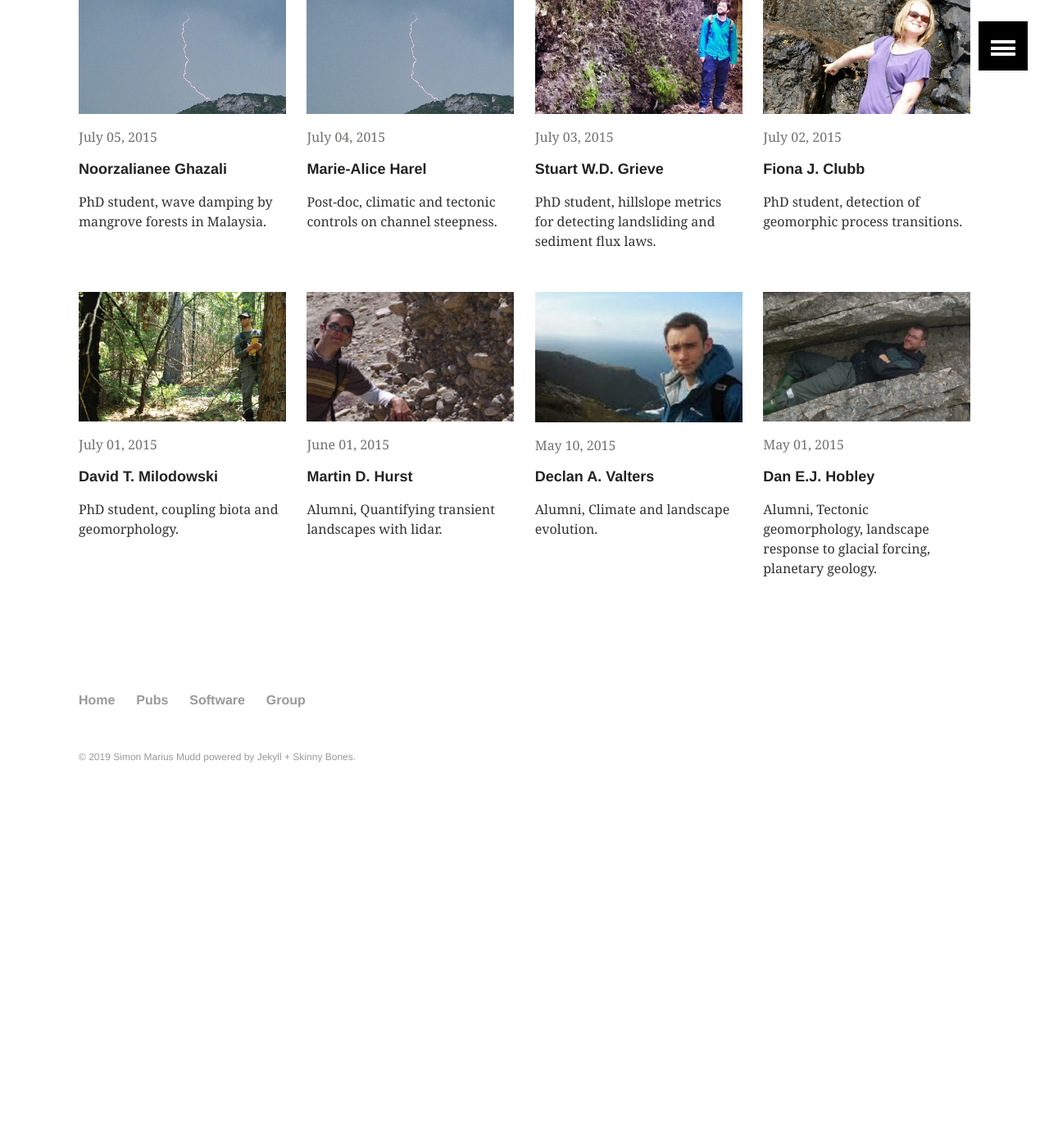
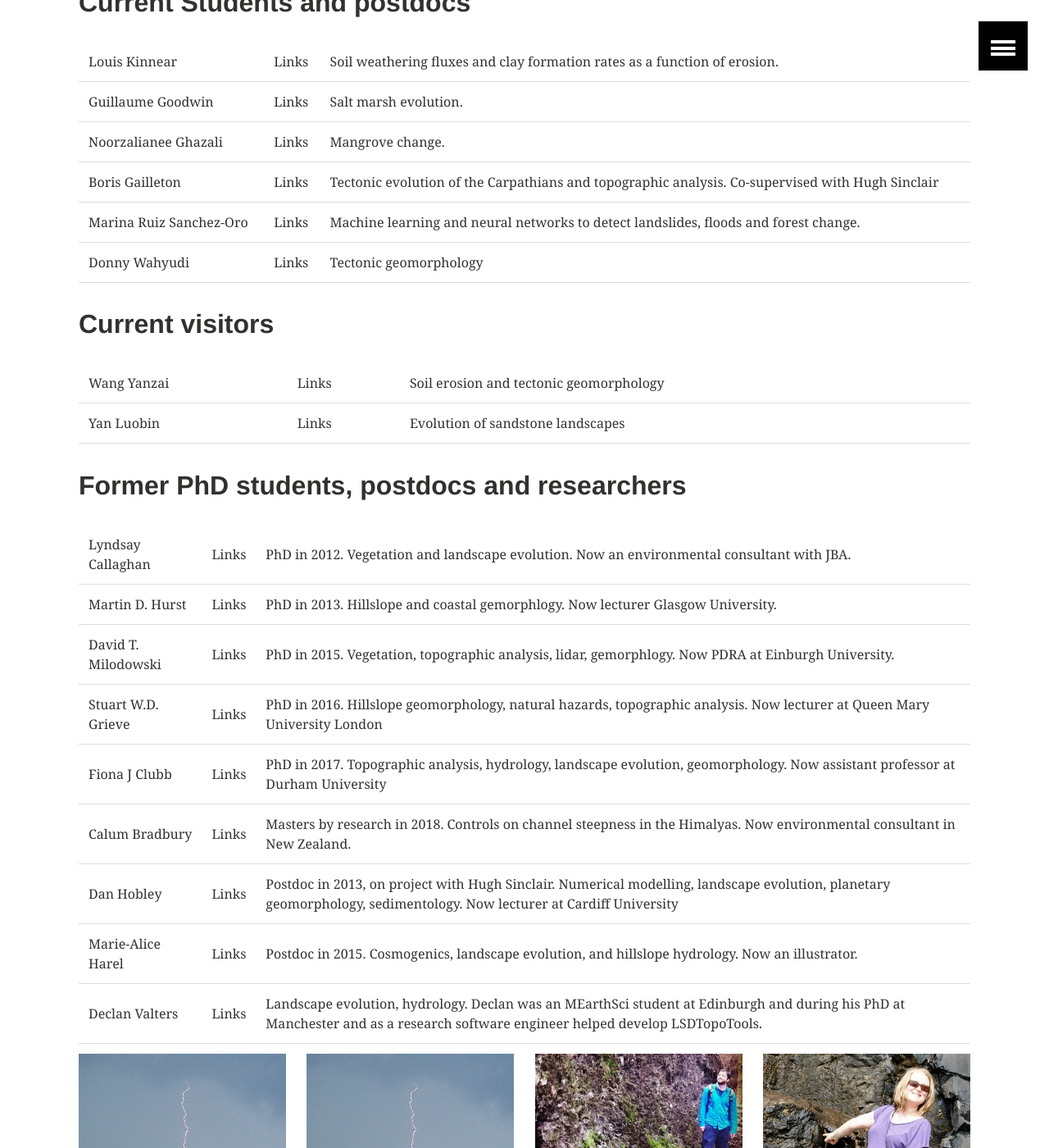
Before and after one commit to simon-m-mudd/simon-m-mudd.github.io, a Jekyll site: the page built from group/index.md, in a window 1280 px wide and 1400 px high, scrolled down 936 px. Shown: the whole window at 82% size. Built offline with Jekyll 4.4.1, drawn with Linux system fonts in a browser that asks for light colours; before the commit the page ends 1945 px from its top, so only the background shows below that; some of the changed text lies outside the part shown.

Commit message:
A variety of updates to the various pages

```diff
--- a/group/index.md
+++ b/group/index.md
@@ -6,25 +6,40 @@ modified:
 excerpt: "Collaborators."
 tags: []
 image:
-  feature:
+  feature: Dolomites_1500x500.jpg
   teaser: Default_400x250.jpg
 ---
 
+I've been lucky enough to collaborate with some amazing PhD students and postdocs. I can only hope they learned as much from me as I learned from them.
+
 {% include toc.html %}
 
-## Current PhD students and postdocs
+## Current Students and postdocs
+
+Louis Kinnear | Links | Soil weathering fluxes and clay formation rates as a function of erosion.
+Guillaume Goodwin | Links | Salt marsh evolution.
+Noorzalianee Ghazali | Links | Mangrove change.
+Boris Gailleton | Links | Tectonic evolution of the Carpathians and topographic analysis. Co-supervised with Hugh Sinclair
+Marina Ruiz Sanchez-Oro | Links | Machine learning and neural networks to detect landslides, floods and forest change.
+Donny Wahyudi | Links | Tectonic geomorphology
+
+## Current visitors
+
+Wang Yanzai | Links | Soil erosion and tectonic geomorphology
+Yan Luobin | Links | Evolution of sandstone landscapes
 
 
-
-
-## Former PhD students and postdocs
+## Former PhD students, postdocs and researchers
 
 Lyndsay Callaghan | Links | PhD in 2012. Vegetation and landscape evolution. Now an environmental consultant with JBA.
 Martin D. Hurst | Links | PhD in 2013. Hillslope and coastal gemorphlogy. Now lecturer Glasgow University.
 David T. Milodowski | Links | PhD in 2015. Vegetation, topographic analysis, lidar, gemorphlogy. Now PDRA at Einburgh University.
 Stuart W.D. Grieve | Links | PhD in 2016. Hillslope geomorphology, natural hazards, topographic analysis. Now lecturer at Queen Mary University London
 Fiona J Clubb | Links | PhD in 2017. Topographic analysis, hydrology, landscape evolution, geomorphology. Now assistant professor at Durham University
-
+Calum Bradbury | Links | Masters by research in 2018. Controls on channel steepness in the Himalyas. Now environmental consultant in New Zealand.
+Dan Hobley | Links | Postdoc in 2013, on project with Hugh Sinclair. Numerical modelling, landscape evolution, planetary geomorphology, sedimentology. Now lecturer at Cardiff University
+Marie-Alice Harel | Links | Postdoc in 2015. Cosmogenics, landscape evolution, and hillslope hydrology. Now an illustrator.
+Declan Valters | Links | Landscape evolution, hydrology. Declan was an MEarthSci student at Edinburgh and during his PhD at Manchester and as a research software engineer helped develop LSDTopoTools.
 
 <div class="tiles">
 {% for post in site.categories.group %}
```
Also changed, not shown: publications/index.md (+3 -3 lines), research/index.md (+2 -1 lines), software/index.md (+1 -1 lines).
